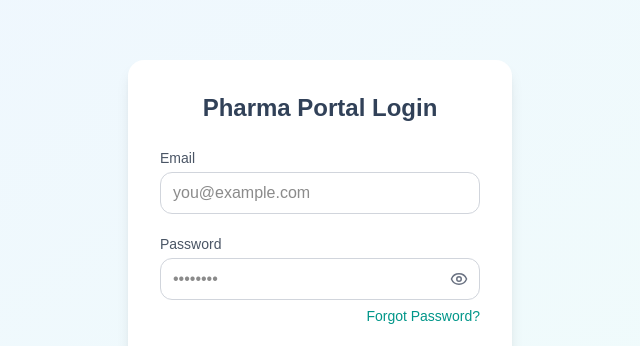
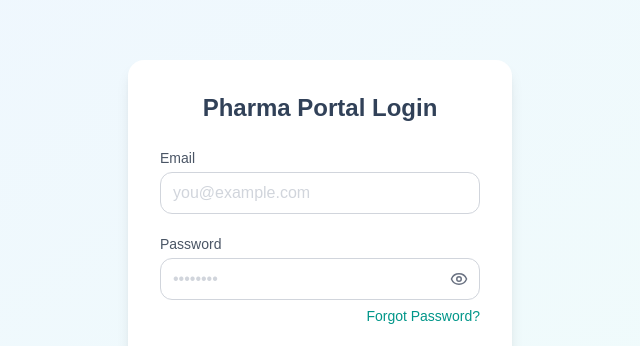
Before and after one commit to tayyabriyax/kmpharma, a Next.js app: page /login in a window 1280 px wide. Shown: the part 136-482 px from the top of the page, without its empty margins (320-960 px from the left). Built offline with nearby package versions, Linux system fonts and the light colour scheme.

Commit message:
Make text color dark in Login Page

```diff
--- a/src/app/(public)/login/page.jsx
+++ b/src/app/(public)/login/page.jsx
@@ -9,7 +9,7 @@
     const [showPassword, setShowPassword] = useState(false)
 
     return (
-        <div className="min-h-screen flex items-center justify-center bg-linear-to-br from-blue-50 to-teal-50 px-4">
+        <div className="min-h-screen flex items-center justify-center bg-linear-to-br from-blue-50 to-teal-50 px-4 text-slate-700">
             <div className="w-full max-w-sm bg-white rounded-2xl shadow-lg p-6 md:p-8">
                 <h1 className="text-2xl font-semibold text-center text-slate-700 mb-6">
                     Pharma Portal Login
@@ -24,7 +24,7 @@
                         <input
                             type="email"
                             placeholder="you@example.com"
-                            className="w-full px-3 py-2 border border-gray-300 rounded-xl focus:outline-none focus:ring-2 focus:ring-teal-400"
+                            className="w-full px-3 py-2 border border-gray-300 rounded-xl focus:outline-none focus:ring-2 focus:ring-teal-400 placeholder:text-gray-300"
                             required
                         />
                     </div>
@@ -38,7 +38,7 @@
                             <input
                                 type={showPassword ? "text" : "password"}
                                 placeholder="••••••••"
-                                className="w-full px-3 py-2 border border-gray-300 rounded-xl focus:outline-none focus:ring-2 focus:ring-teal-400 pr-10"
+                                className="w-full px-3 py-2 border border-gray-300 rounded-xl focus:outline-none focus:ring-2 focus:ring-teal-400 pr-10 placeholder:text-gray-300"
                                 required
                             />
                             <button
```
